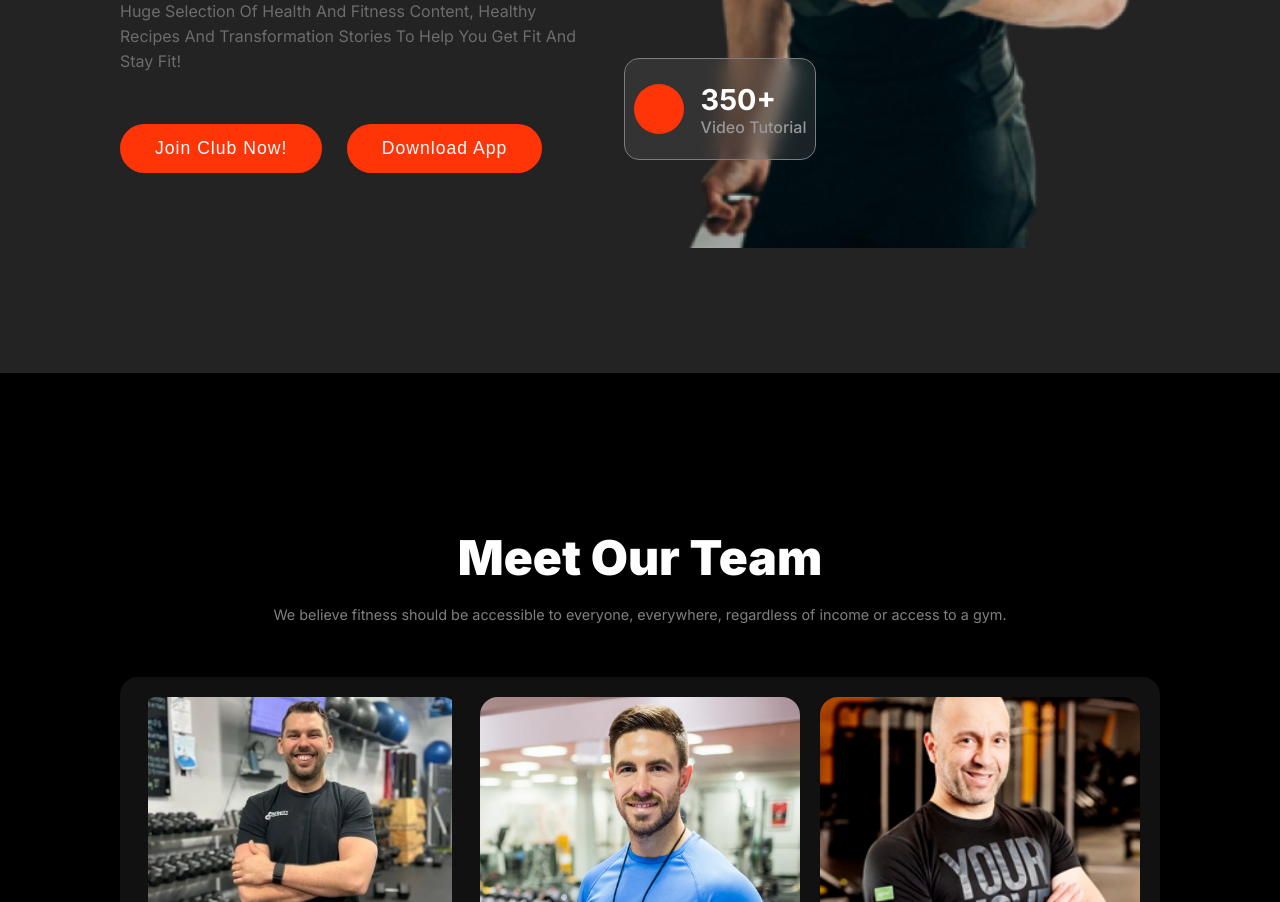
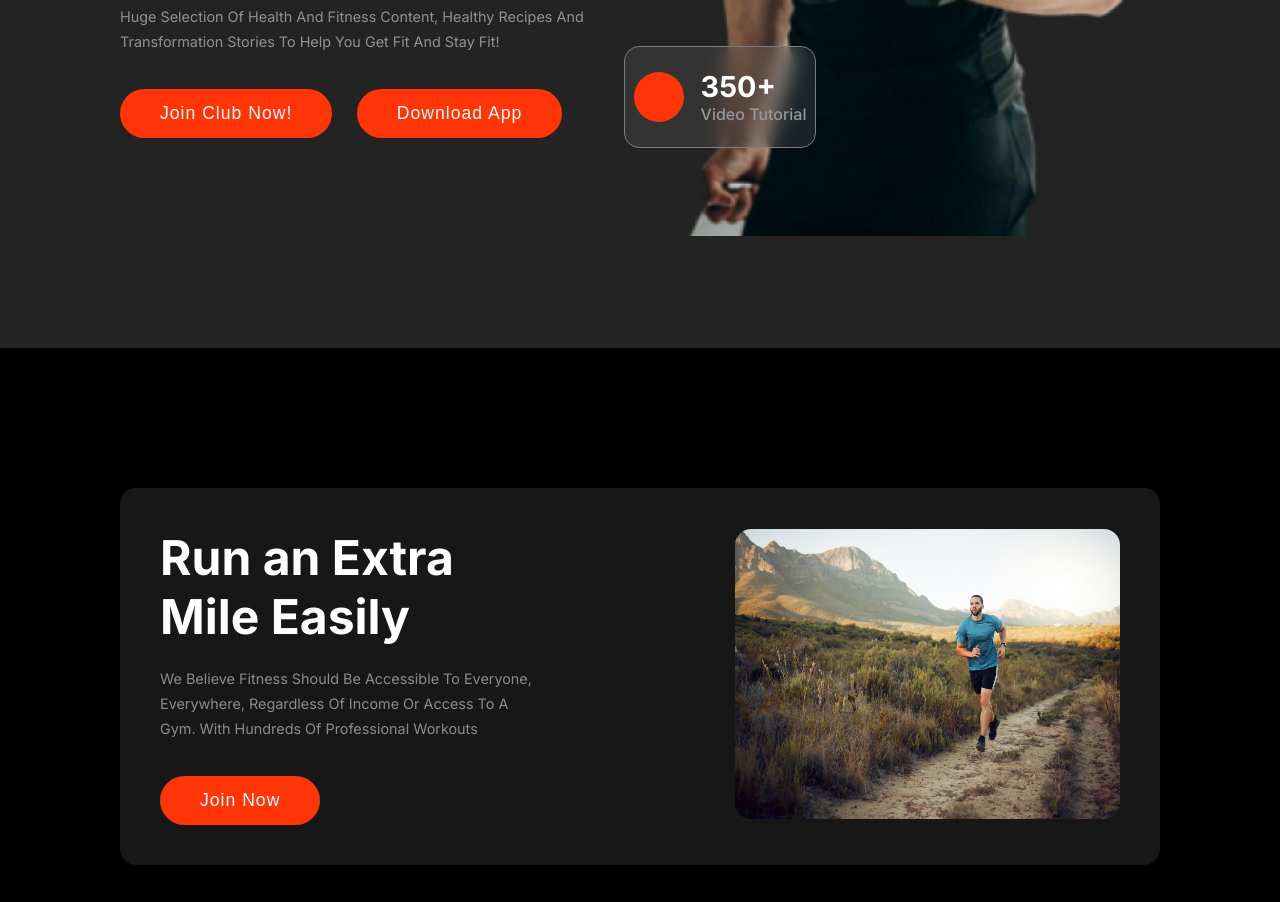
Before and after one commit to Web-dev-mehedi/Assaignment-2, a plain HTML site: page index-file/index.html in a window 1280 px wide. Shown: the part 662-1564 px from the top of the page. Drawn offline with Linux system fonts and the light colour scheme.

Commit message:
correction2

```diff
--- a/index-file/index.html
+++ b/index-file/index.html
@@ -80,6 +80,31 @@
             </div>
 
       </section>
+
+
+
+      <!-- extra-mile-section-start-here -->
+
+      <section class="extra-mile-sec">
+
+        <div class="extra-mile-container">
+
+            <div class="extra-mile-text-wrap">
+                <h1>Run an Extra
+                    Mile Easily</h1>
+                <p>We believe fitness should be accessible to everyone,
+                    everywhere, regardless of income or access to a gym. With
+                    hundreds of professional workouts</p>
+                <button>join now</button>
+            </div>
+            <div class="extra-mile-image-wrap">
+                <img src="../assets/images/run.jpg" alt="a-man-running">
+            </div>
+
+        </div>
+
+      </section>
+
 
     <!-- meet-our-team-start-here -->
 
--- a/index-file/style.css
+++ b/index-file/style.css
@@ -14,6 +14,45 @@ body{
     margin: 0;
     padding: 0;
 }
+
+/* default-paragraph-content */
+
+.vesatile-left-contant-wrap p,.extra-mile-text-wrap p,.footer-left p,.upper-content-wrap p{
+   text-transform: capitalize;
+   color: rgba(255, 255, 255, 0.5);
+   font-size: 0.9rem;
+   font-weight: 400;
+   line-height: 25px;
+   margin:20px 0px;
+  }
+
+/* default-button-design */
+
+
+.vesatile-left-contant-wrap button:hover,.extra-mile-text-wrap button:hover{
+    color: #42e9ff;
+    background-color: transparent;
+    border: 1px solid blanchedalmond;
+
+  }
+  .vesatile-left-contant-wrap button,.extra-mile-text-wrap button{
+    padding: 14px 40px;
+    margin-right: 20px;
+    color: #ffffff;
+    background-color: #ff3407;
+    border-radius: 50px;
+    letter-spacing: 1px;
+    font-size: 1.1rem;
+    transition: 0.5s;
+    cursor: pointer;
+    border:none;
+    margin-top:15px;
+    text-transform: capitalize;
+    font-weight: 500;
+ }
+
+
+/* navigation-style-start-here */
 
 .nav-header{
     display: flex;
@@ -94,35 +133,6 @@ body{
 font-family: 'maima';
  }
 
- .vesatile-left-contant-wrap p{
-    color: #6c6c6c;
-    font-size: 1rem;
-   text-transform: capitalize;
-   margin: 25px 0px;
-   line-height: 25px;
-  }
-
-  .vesatile-left-contant-wrap button{
-     padding: 14px 35px;
-     margin-right: 20px;
-     color: #ffffff;
-     background-color: #ff3407;
-     border-radius: 50px;
-     letter-spacing: 1px;
-     font-size: 1.1rem;
-     transition: .5s;
-     cursor: pointer;
-     border:none;
-     margin-top:25px
-  }
-
-  .vesatile-left-contant-wrap button:hover{
-    color: #42e9ff;
-    background-color: transparent;
-    border: 1px solid blanchedalmond;
-
-  }
-
 
 .versatile-right-content-wrap{
     width:calc(50% - 40px);
@@ -198,6 +208,51 @@ font-family: 'maima';
 
 }
 
+
+/* extra-mile-section-style-start-here */
+
+
+.extra-mile-sec{
+padding: 140px 120px;
+   background-color: #000000;
+}
+
+.extra-mile-container{
+  max-width:1400px;
+  margin:0 auto;
+  display: flex;
+  justify-content:space-between;
+  align-items: center;
+  gap: 190px;
+  background-color: #54545448;
+  padding: 40px;
+  border-radius: 16px;
+}
+
+.extra-mile-text-wrap{
+
+width:calc(50% - 50px);
+margin:0 auto;
+}
+
+.extra-mile-text-wrap h1{
+  font-size: 3rem;
+  color:#fff;
+    }
+
+.extra-mile-image-wrap{
+   width:calc(50% - 50px);
+   margin:0 auto;
+
+}
+
+.extra-mile-image-wrap img{
+    width:100%;
+    border-radius: 16px;
+    height:290px;
+}
+
+
 /* meet-our-team-style-here */
 
 .meet-our-team-sec{
@@ -223,13 +278,7 @@ font-family: 'maima';
     line-height: 90px;
 }
 
-.upper-content-wrap p{
-    color: rgba(255, 255, 255, 0.5);
-    font-size: 0.9rem;
-    font-weight: 400;
-    line-height: 24px;
 
-}
 
 .bottom-content-wrap{
 
@@ -247,9 +296,9 @@ font-family: 'maima';
 .images1{
 
   background-image: url("../assets/images/trainer1.png");
-  background-position:center;
+  background-position:center center;
   background-repeat:no-repeat;
-  background-size: contain;
+  background-size: cover;
 
 }
 
@@ -352,13 +401,6 @@ font-family: 'maima';
     margin-bottom: 20px;
 }
 
-.footer-left p{
-    color: rgba(255, 255, 255, 0.5);
-font-size: 0.9rem;
-font-weight: 400;
-line-height: 24px;
-}
-
 
 .footer-center h3, .footer-right h3 {
     color: rgb(255, 255, 255);
```
